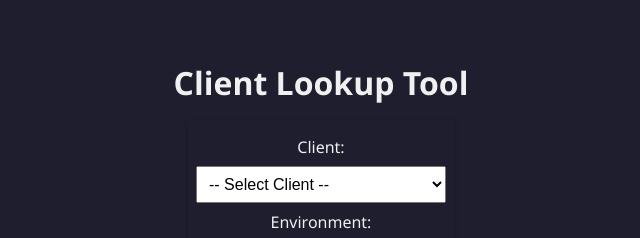
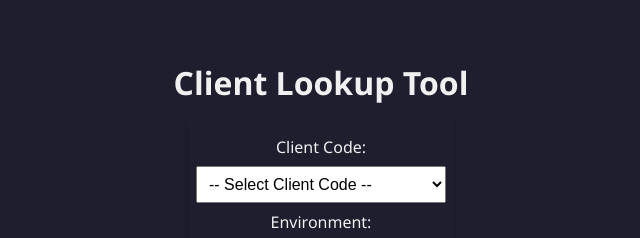
Before and after one commit to nikkimasani/Upstream-Client-Lookup-Tool-, a plain HTML site: page index.html in a window 1280 px wide. Shown: the top 238 px of the page, 319-959 px from the left. Drawn offline with Linux system fonts and the light colour scheme.

Commit message:
Update index.html

```diff
--- a/index.html
+++ b/index.html
@@ -3706,8 +3706,8 @@ button:hover {
     "PRD SFTP Password": ""
   }
 ];</script>
-<h1>Client Lookup Tool</h1><div class="sticky-filters"><label for="clientSelect">Client:</label><select id="clientSelect">
-<option value="">-- Select Client --</option>
+<h1>Client Lookup Tool</h1><div class="sticky-filters"><label for="clientSelect">Client Code:</label><select id="clientSelect">
+<option value="">-- Select Client Code --</option>
 </select><label for="productSelect">Environment:</label><select disabled="" id="productSelect">
 <option value="">-- Select Environment --</option>
 </select></div>
```
